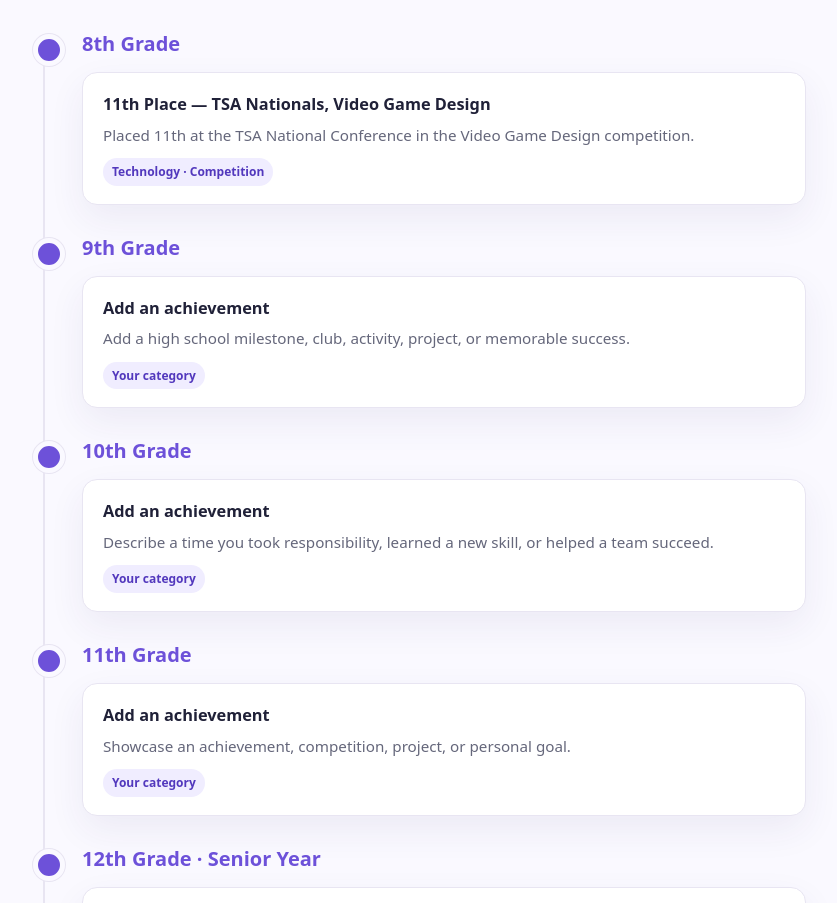
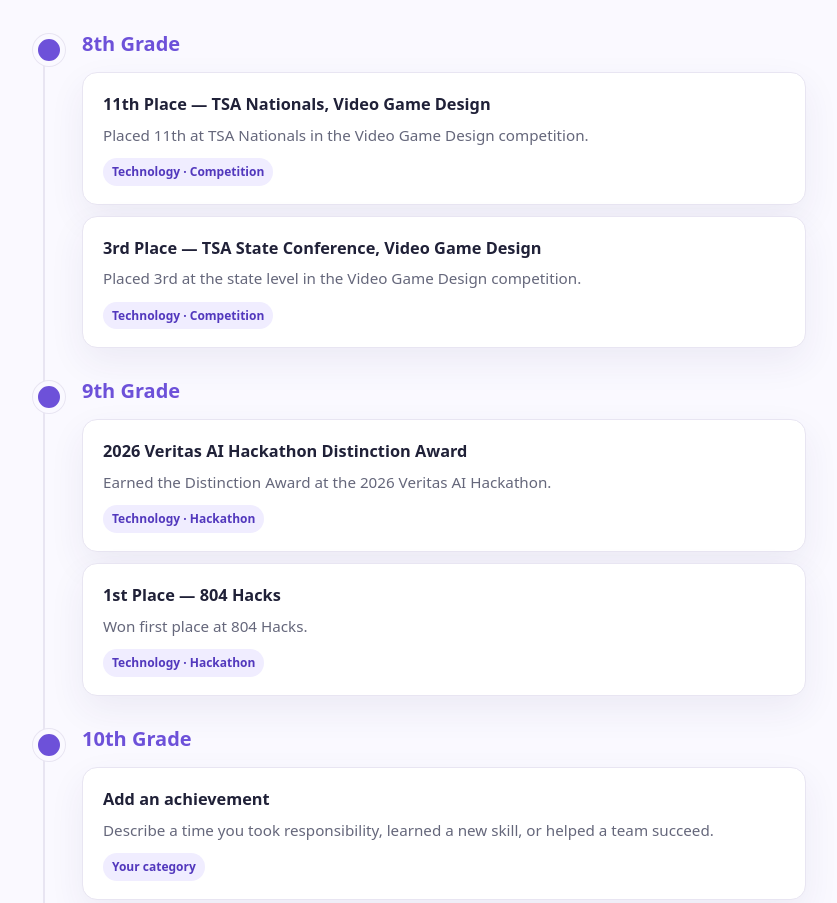
Before and after one commit to akshajtetala/achievements_page, a plain HTML site: page index.html in a window 1280 px wide. Shown: the part 762-1665 px from the top of the page, without its empty margins (224-1061 px from the left). Drawn offline with Linux system fonts and the light colour scheme.

Commit message:
Add 8th and 9th grade achievements to the portfolio

```diff
--- a/index.html
+++ b/index.html
@@ -191,14 +191,30 @@
             <h3>8th Grade</h3>
             <div class="achievement">
               <h4>11th Place — TSA Nationals, Video Game Design</h4>
-              <p>Placed 11th at the TSA National Conference in the Video Game Design competition.</p>
+              <p>Placed 11th at TSA Nationals in the Video Game Design competition.</p>
+              <span class="tag">Technology · Competition</span>
+            </div>
+            <div class="achievement">
+              <h4>3rd Place — TSA State Conference, Video Game Design</h4>
+              <p>Placed 3rd at the state level in the Video Game Design competition.</p>
               <span class="tag">Technology · Competition</span>
             </div>
           </article>
+
           <article class="year">
             <h3>9th Grade</h3>
-            <div class="achievement"><h4>Add an achievement</h4><p>Add a high school milestone, club, activity, project, or memorable success.</p><span class="tag">Your category</span></div>
+            <div class="achievement">
+              <h4>2026 Veritas AI Hackathon Distinction Award</h4>
+              <p>Earned the Distinction Award at the 2026 Veritas AI Hackathon.</p>
+              <span class="tag">Technology · Hackathon</span>
+            </div>
+            <div class="achievement">
+              <h4>1st Place — 804 Hacks</h4>
+              <p>Won first place at 804 Hacks.</p>
+              <span class="tag">Technology · Hackathon</span>
+            </div>
           </article>
+
           <article class="year">
             <h3>10th Grade</h3>
             <div class="achievement"><h4>Add an achievement</h4><p>Describe a time you took responsibility, learned a new skill, or helped a team succeed.</p><span class="tag">Your category</span></div>
```
